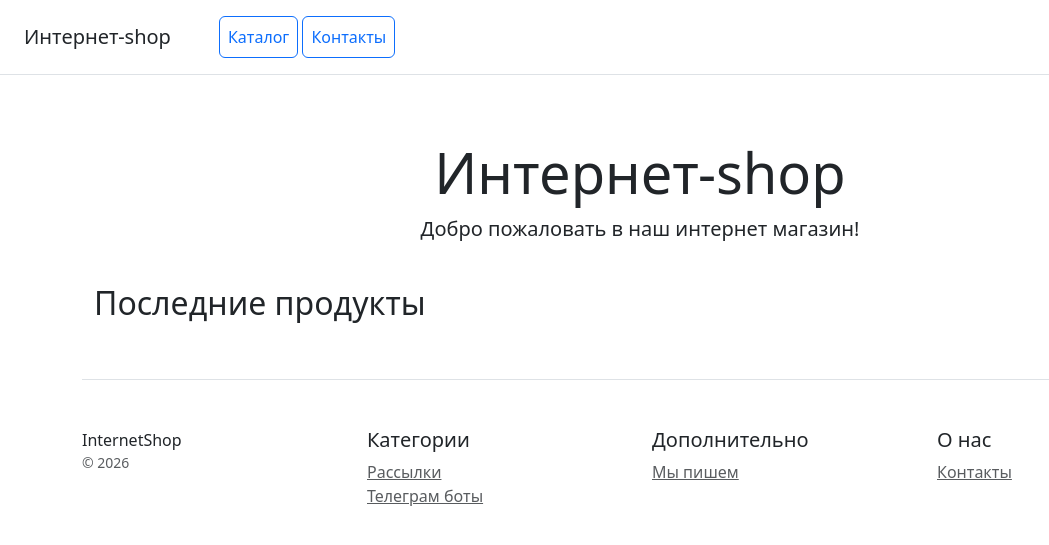
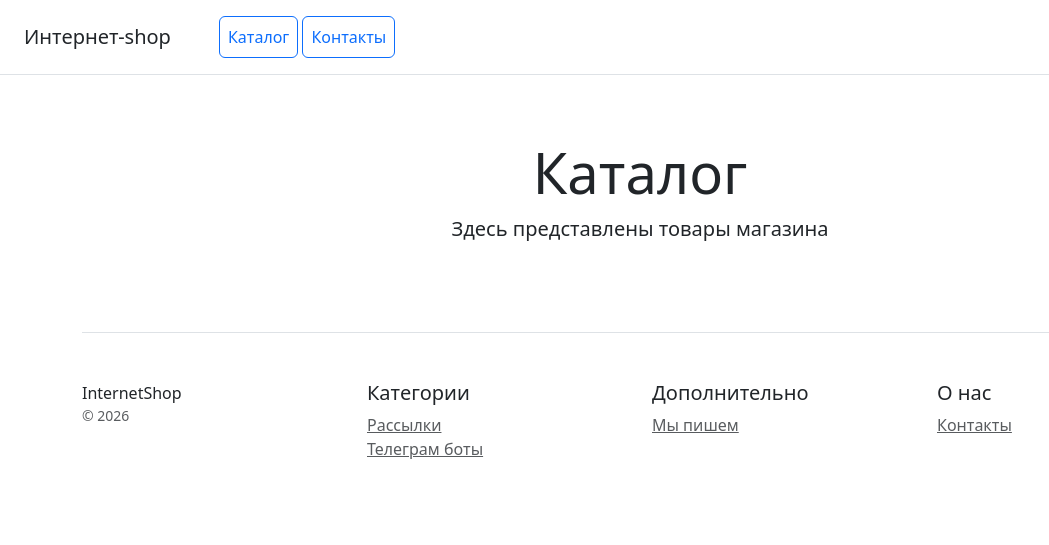
Before and after one commit to glushman-bit/Internet_shop, a Django app: page / in a window 1280 px wide. Shown: the top 545 px of the page, without its empty margins (0-1049 px from the left). Run offline with Django 5.2, Linux system fonts and the light colour scheme; data comes from the database, SQL or seed files in the repository; some libraries are stand-ins or nearby versions.

Commit message:
update home.html and home_header.html

```diff
--- a/catalog/templates/home.html
+++ b/catalog/templates/home.html
@@ -1,18 +1,22 @@
 {% extends 'base.html' %}
+{% load my_tags %}
+
 {% block content %}
 
 {% include 'includes/home_header.html' %}
 
 <div class="container">
-    <h2>Последние продукты</h2>
     <div class="row">
         {% for product in products %}
             <div class="col-md-4">
                 <div class="card mb-4 shadow-sm">
                     <div class="card-body">
                         <h5>{{ product.name }}</h5>
-                        <p>{{ product.description }}</p>
-                        <p><strong>{{ product.price }} ₽</strong></p>
+                        <img src="{{ product.image | media_filter }}" width="200px" alt="def">
+                        <p>{{ product.description|truncatechars:100 }}</p>
+                        <div class="btn-group">
+                            <a class="btn btn-primary" href="{% url 'catalog:product_detail' product.pk %}" role="button">Подробнее</a>
+                        </div>
                     </div>
                 </div>
             </div>
--- a/catalog/templates/includes/home_header.html
+++ b/catalog/templates/includes/home_header.html
@@ -1,4 +1,4 @@
 <div class="pricing-header px-3 py-3 pt-md-5 pb-md-4 mx-auto text-center">
-    <h1 class="display-4 fw-medium">Интернет-shop</h1>
-    <p class="lead fw-normal">Добро пожаловать в наш интернет магазин!</p>
+    <h1 class="display-4 fw-medium">Каталог</h1>
+    <p class="lead fw-normal">Здесь представлены товары магазина</p>
 </div>
```
